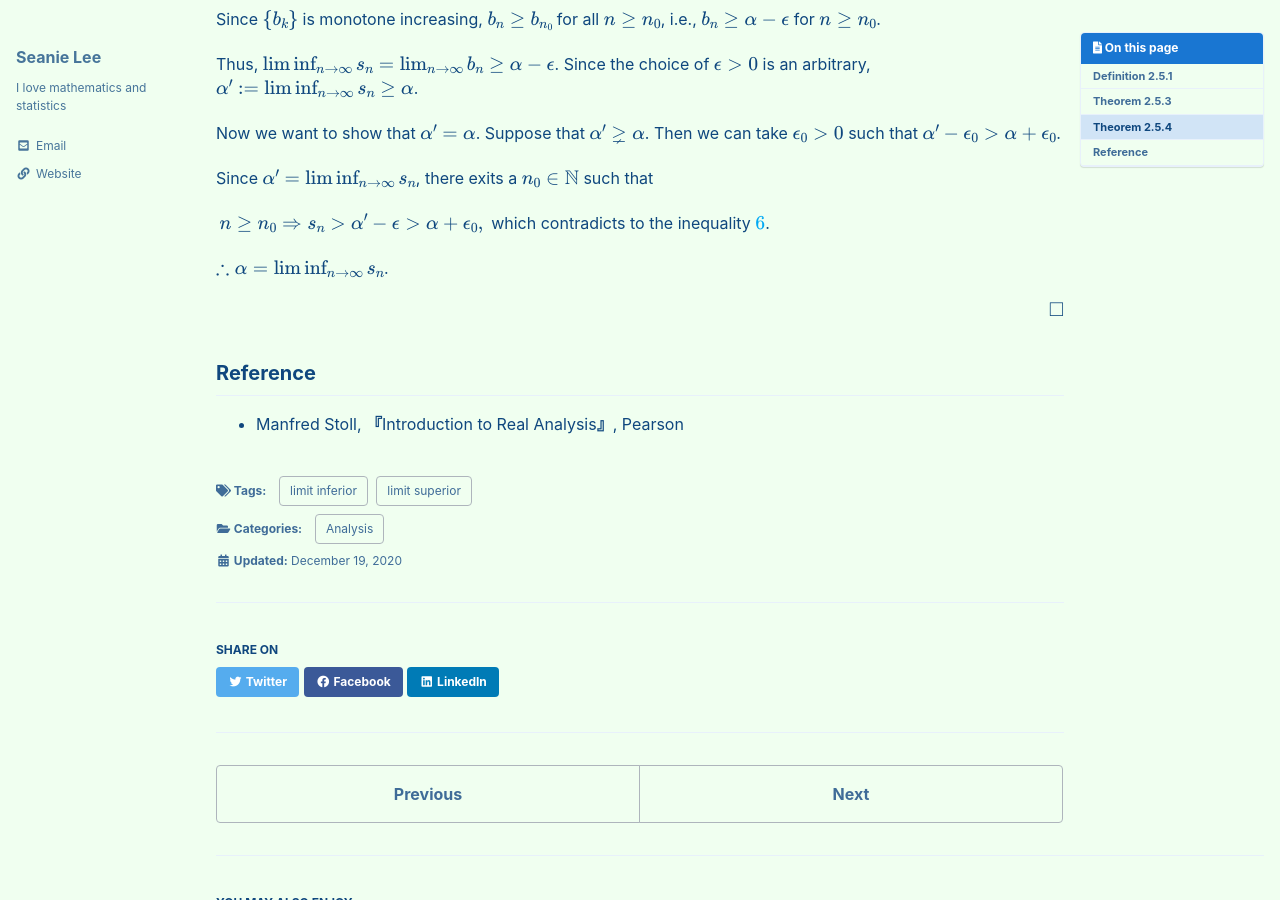
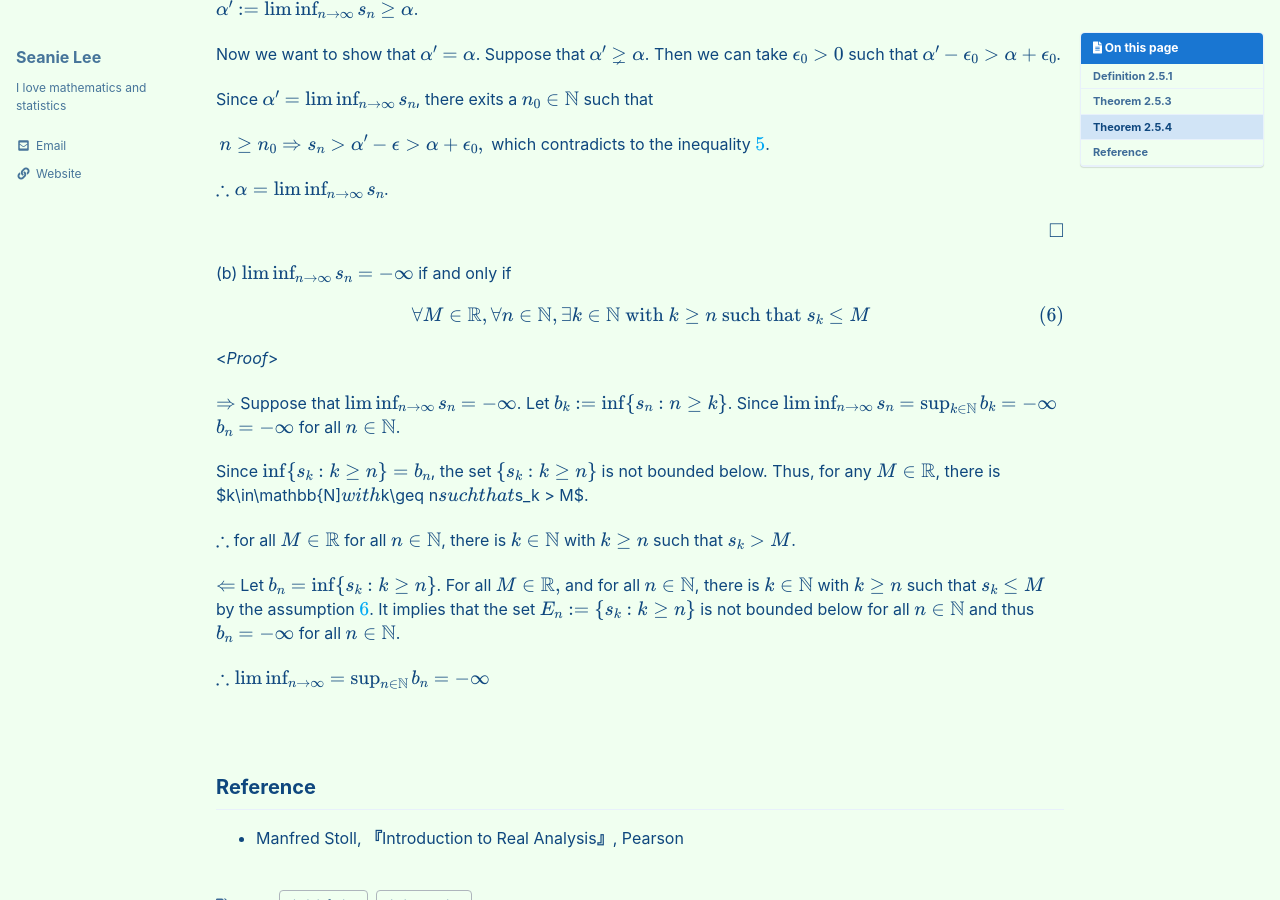
Before and after one commit to seanie12/blog, a Jekyll site: the page built from _posts/2020-12-19-limsup-liminf.md, in a window 1280 px wide and 900 px high, scrolled down 3482 px. Built offline with Jekyll 4.4.1, drawn with Linux system fonts in a browser that asks for light colours; cached includes are drawn as plain includes; formulas are drawn with MathJax 3; some of the changed text lies outside the part shown.

Commit message:
Update 2020-12-19-limsup-liminf.md

```diff
--- a/_posts/2020-12-19-limsup-liminf.md
+++ b/_posts/2020-12-19-limsup-liminf.md
@@ -140,22 +140,11 @@ $\therefore \beta=\beta^\prime$.
 
 $\therefore$ For all $M\in\mathbb{R},$ there is $k\in\mathbb{N}$ with $k\geq n$ such that $s_k > M$.
 
-$\Leftarrow$ Suppose that for all $M\in\mathbb{R}$ and for all $n\in\mathbb{N}$, there is a $k\in\mathbb{N}$ with $k\geq n$ such that $s_k \geq M$. Assume that $a_n=\sup \\{ s_k: k\geq n\\}=\alpha$ is a real number. Then
+$\Leftarrow$ Suppose that for all $M\in\mathbb{R}$ and for all $n\in\mathbb{N}$, there is a $k\in\mathbb{N}$ with $k\geq n$ such that $s_k \geq M$. Then the set $E_n :=\\{s_k : k\geq n \\}$ is not bounded above and thus $a_n=\sup E_n=\infty$ for all $n\in\mathbb$.
 
-$$
-\begin{align}
-s_k\leq \alpha \text{ for all } k\geq n.
-\label{eq:3}
-\end{align}
-$$
+$\therefore \limsup_{n\to\infty}s_n = \inf_{n\in\mathbb{N}}a_n=\infty$
 
-Now take $M:=\alpha+1$. Then by the assumption, there is $k\in\mathbb{N}$ with $k\geq n$ such that
 
-$$
-\begin{align*}
-s_k \geq \alpha +1 > \alpha.
-\end{align*}
-$$
 
 But it  contradicts to the inequality $\ref{eq:3}$.
 
@@ -268,7 +257,29 @@ $\therefore \alpha=\liminf_{n\to\infty}s_n$.
 $$\tag*{$\square$}$$
 
 
+(b) $\liminf_{n\to\infty}s_n=-\infty$ if and only if
+
+$$
+\begin{align}
+\forall M\in\mathbb{R}, \forall n\in\mathbb{N}, \exists k\in\mathbb{N} \text{ with } k\geq n \text{ such that } s_k \leq M
+\label{eq:6}
+\end{align}
+$$
+
+<*Proof*>
+
+$\Rightarrow$ Suppose that $\liminf_{n\to\infty}s_n=-\infty$. Let $b_k :=\inf \\{s_n: n\geq k\\}$. Since $\lim\inf_{n\to\infty}s_n = \sup_{k\in\mathbb{N}}b_k=-\infty$ $b_n=-\infty$ for all $n\in\mathbb{N}$.
+
+Since $\inf\\{s_k: k\geq n \\}=b_n$,  the set $\\{s_k: k\geq n \\}$ is not bounded below. Thus,  for any $M\in\mathbb{R}$, there is $k\in\mathbb{N]$ with $k\geq n$ such that $s_k > M$.
+
+$\therefore$ for all $M\in\mathbb{R}$ for all $n\in\mathbb{N}$, there is $k\in\mathbb{N}$ with $k\geq n$ such that $s_k > M$.
+
+$\Leftarrow$  Let $b_n =\inf\\{s_k: k\geq n \\}$. For all $M\in\mathbb{R},$ and for all $n\in\mathbb{N}$,
+there is $k\in\mathbb{N}$ with $k\geq n$ such that $s_k \leq M$ by the assumption $\ref{eq:6}$. It implies that the set $E_n:=\\{s_k: k\geq n \\}$  is not bounded below for all $n\in\mathbb{N}$ and thus $b_n = -\infty$ for all $n\in\mathbb{N}$.
+
+$\therefore \liminf_{n\to\infty}=\sup_{n\in\mathbb{N}}b_n=-\infty$
 
 
+$$\tag*{$\square$}$$
 ## Reference
 - Manfred Stoll,  **『**Introduction to Real Analysis**』**, Pearson
```
